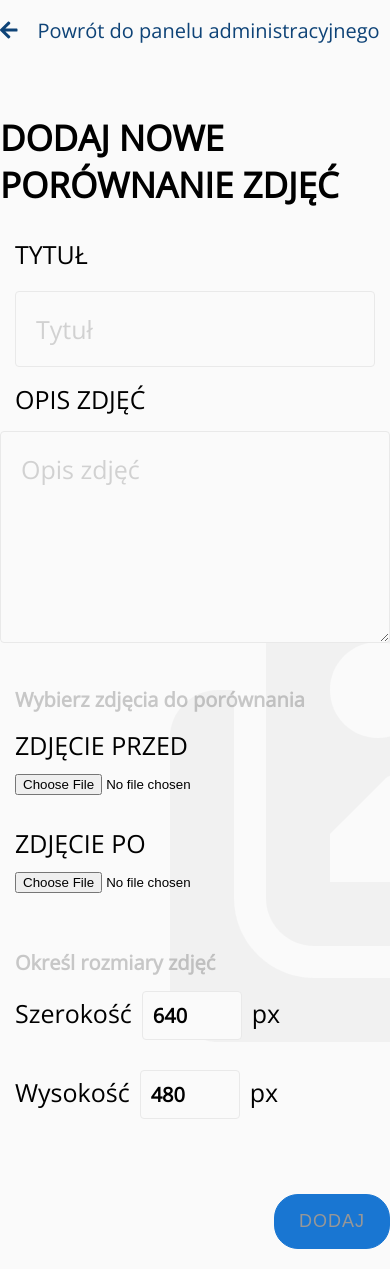
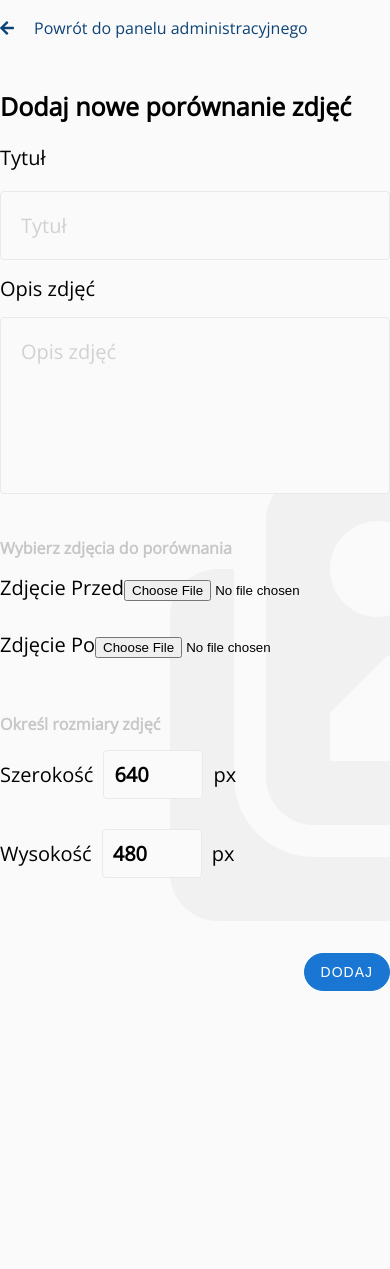
Before and after one commit to mariPab/photo-comparison, a React (Create React App) app in the folder client/: page /photo-comparison/admin/submit in a window 390 px wide. After the commit the page ends 1011 px from the top, so only its background shows below. Built offline with nearby package versions, Linux system fonts and the light colour scheme.

Commit message:
Improve responsiveness

```diff
--- a/client/src/components/UI/Button/StyledButton.style.tsx
+++ b/client/src/components/UI/Button/Button.style.tsx
@@ -17,25 +17,29 @@ const handleVariantStyles = (variant: string): FlattenSimpleInterpolation => {
         padding: 0.5rem;
         display: inline-block;
         font-size: 2.5rem;
+        color: ${darken(0.15, variables.colorBorder)};
       `;
     }
     default: {
       return css`
         background: ${variables.colorNeutral};
-        font-size: 1.8rem;
-        padding: 1.6rem 2.4rem;
+        font-size: 1.6rem;
+        padding: 1.4rem 2.2rem;
         border-radius: 24px;
         color: ${variables.colorWhite};
         border: 1px solid ${variables.colorNeutral};
+        @media(max-width: 668px) {
+          font-size: 1.4rem;
+          padding: 1rem 1.6rem;
+      }
       `;
     }
   }
 };
-const StyledButton: React.FunctionComponent<Props> = styled.button<Props>`
+export const CustomButton: React.FunctionComponent<Props> = styled.button<Props>`
   ${({ variant }: Props): FlattenSimpleInterpolation => handleVariantStyles(variant)}
   cursor: pointer;
   text-transform: uppercase;
-  color: ${darken(0.15, variables.colorBorder)};
   outline: none;
   text-align: center;
   letter-spacing: 0.1rem;
@@ -51,7 +55,3 @@ const StyledButton: React.FunctionComponent<Props> = styled.button<Props>`
     color: ${variables.colorText};
   }
 `;
-
-export {
-  StyledButton as Button,
-};
--- a/client/src/components/UI/Button/index.tsx
+++ b/client/src/components/UI/Button/index.tsx
@@ -1,21 +1,17 @@
 
 import React, { FunctionComponent } from 'react';
-import { Button } from './StyledButton.style';
+import { CustomButton } from './Button.style';
 
 interface Props {
   onClick?: (event: React.MouseEvent<HTMLButtonElement>) => void;
   variant?: string;
   [key: string]: any;
 }
-const Component: FunctionComponent<Props> = (
+export const Button: FunctionComponent<Props> = (
   { onClick, variant = '', ...otherProps }: Props) => (
-    <Button
+    <CustomButton
       variant={variant}
       onClick={onClick}
       {...otherProps}
     />
   );
-
-export {
-  Component as Button,
-};
--- a/client/src/components/UI/Input/Input.style.tsx
+++ b/client/src/components/UI/Input/Input.style.tsx
@@ -10,7 +10,7 @@ const nonFileInputType = (isNonFileType: boolean) => {
     background-color: ${variables.colorSupplemental};
     font-family: ${variables.fontMain};
     outline: none;
-    font-size: 2.5rem;
+    font-size: 2rem;
     border-radius: 4px;
     width: 100%;
     padding: 20px;
@@ -21,7 +21,7 @@ const nonFileInputType = (isNonFileType: boolean) => {
     background-color: ${lighten(0.5, variables.colorNeutral)};
     }
     &::placeholder {
-      font-size: 2.5rem;
+      font-size: 2rem;
       opacity: 0.3;
     }
   `;
@@ -46,10 +46,8 @@ interface LabelProps {
   [key: string]: any;
 }
 const StyledLabel = styled(({ flex, ...others }: LabelProps) => <label {...others} />)`
-  text-transform: ${({ flex }) => flex ? 'unset' : 'uppercase'};
-  font-weight: ${({ flex }) => flex ? 400 : 'normal'};
-  font-size: 2.5rem;
-  margin: 15px;
+  font-size: 2rem;
+  margin: 15px 0;
   display: block;
 `;
 
--- a/client/src/components/features/EditForm/index.tsx
+++ b/client/src/components/features/EditForm/index.tsx
@@ -16,7 +16,7 @@ import {
   GetPhotoData,
   EditComparison,
 } from '../../../redux/photos/types';
-import { FormContainer, FormElement, FlexContainer } from '../../../styles/StyledForm';
+import { FormContainer, FormElement, FlexContainer } from '../../../styles/Form.style';
 import { Label } from '../../UI/Input/Input.style';
 import { Input } from '../../UI/Input';
 
--- a/client/src/components/features/PhotoCard/StyledPhotoCard.style.tsx
+++ b/client/src/components/features/PhotoCard/PhotoCard.style.tsx
@@ -4,8 +4,10 @@ import { darken } from 'polished';
 
 export const PhotoCardRoot = styled.div`
   display: flex;
-  margin: 10px;
-  margin: 20px;
+  margin: 2rem;
+  @media(max-width: 668px) {
+    margin: 2rem 0;
+  }
 `;
 
 export const ImageWrapper = styled.div`
@@ -23,7 +25,10 @@ export const ImageWrapper = styled.div`
 `;
 
 export const InfoWrapper = styled.div`
-  padding: 0 30px;
+  padding: 0 0 0 3rem;
+  display: flex;
+  flex-direction: column;
+  justify-content: space-between;
   a.title {
     font-size: 2.2rem;
     font-weight: 400;
@@ -35,11 +40,29 @@ export const InfoWrapper = styled.div`
   a.fab,
   button {
     font-size: 2.6rem;
-    padding: 0 3rem 0 0;
-    margin-top: 3rem;
+    padding: 0 3rem 1rem 0;
     color: ${darken(0.3, variables.colorSupplemental)};
   }
   a:hover {
     color: ${variables.colorNeutral};
   }
+  @media(max-width: 768px) {
+    a.fab,
+    button {
+      font-size: 2.4rem;
+    }
+  }
+  @media(max-width: 668px) {
+    a.title {
+      font-size: 1.6rem;
+    }
+    a.fab,
+    button {
+      font-size: 2rem;
+    }
+  }
 `;
+
+export const ActionsBox = styled.div`
+
+`;
--- a/client/src/components/features/PhotoCard/index.tsx
+++ b/client/src/components/features/PhotoCard/index.tsx
@@ -7,7 +7,7 @@ import { Button } from '../../UI/Button';
 import { PhotoActions } from '../../../redux/photos/actions';
 import { PhotoInterface } from '../../../interfaces/photos';
 import { DeleteComparison } from '../../../redux/photos/types';
-import { PhotoCardRoot, ImageWrapper, InfoWrapper } from './StyledPhotoCard.style';
+import { PhotoCardRoot, ImageWrapper, InfoWrapper, ActionsBox } from './PhotoCard.style';
 const { deleteComparison } = PhotoActions;
 
 interface MapDispatchToProps {
@@ -29,6 +29,7 @@ export const PhotoCard = ({ photoData, deleteComparison }: Props): React.ReactEl
       <NavLink className="title" exact to={`/photos/${photoData._id}`}>
         {photoData.title}
       </NavLink>
+      <ActionsBox>
         <NavLink className="fab" exact to={`/admin/edit/${photoData._id}`}>
           <FontAwesomeIcon icon={faPen} />
         </NavLink>
@@ -38,6 +39,7 @@ export const PhotoCard = ({ photoData, deleteComparison }: Props): React.ReactEl
         >
           <FontAwesomeIcon icon={faTrash} />
         </Button>
+      </ActionsBox>
     </InfoWrapper>
   </PhotoCardRoot>
 );
--- a/client/src/components/features/Submit/index.tsx
+++ b/client/src/components/features/Submit/index.tsx
@@ -5,7 +5,7 @@ import { PhotoActions } from '../../../redux/photos/actions';
 import { WithFormLogicHOC } from '../../../interfaces/global';
 import { Button } from '../../UI/Button';
 import { SubmitPhoto } from '../../../redux/photos/types';
-import { FormContainer, FormElement, FlexContainer } from '../../../styles/StyledForm';
+import { FormContainer, FormElement, FlexContainer } from '../../../styles/Form.style';
 import { NavLink } from 'react-router-dom';
 import { FontAwesomeIcon } from '@fortawesome/react-fontawesome';
 import { faArrowLeft, faImages } from '@fortawesome/free-solid-svg-icons';
--- a/client/src/components/views/Admin/Admin.style.tsx
+++ b/client/src/components/views/Admin/Admin.style.tsx
@@ -6,13 +6,15 @@ import { NavLink } from 'react-router-dom';
 export const AdminContainer = styled.div`
   width: 100%;
   height: 100%;
-  padding: 5rem;
+  padding: 5rem 5rem 0;
+  @media(max-width: 668px) {
+    padding: 2rem 2rem 0;
+  }
 `;
 
 const CustomNavLink = styled(NavLink)`
   font-size: 2rem;
   text-decoration: none;
-  /* color: ${variables.colorText}; */
   letter-spacing: 0.1rem;
   padding: 30px 0;
   &:hover {
@@ -22,7 +24,7 @@ const CustomNavLink = styled(NavLink)`
 
 export const ManageSection = styled.div`
   overflow: auto;
-  height: calc(100% - 12rem);
+  height: calc(100% - 13rem);
   &::-webkit-scrollbar {
     -webkit-appearance: none;
     width: 4px;
@@ -31,6 +33,9 @@ export const ManageSection = styled.div`
   }
   &::-webkit-scrollbar-thumb {
     background: ${lighten(0.1, variables.colorBorder)};
+  }
+  @media(max-width: 668px) {
+    height: calc(100% - 10rem);
   }
 `;
 
@@ -43,6 +48,9 @@ export const ActionsContainer = styled.div`
   align-content: center;
   height: 12rem;
   width: 100%;
+  @media(max-width: 668px) {
+    height: 10rem;
+  }
 `;
 export {
   CustomNavLink as NavLink,
--- a/client/src/styles/StyledForm.tsx
+++ b/client/src/styles/Form.style.tsx
@@ -7,12 +7,11 @@ export const FormContainer = styled.div`
   margin: 0 auto;
   position: relative;
   h2 {
-    font-size: 3.5rem;
-    margin-top: 70px;
-    text-transform: uppercase;
+    font-size: 2.5rem;
+    margin-top: 5rem;
   }
   a {
-    font-size: 2rem;
+    font-size: 1.6rem;
     text-decoration: none;
     color: ${darken(0.2, variables.colorNeutral)};
     > svg {
@@ -42,10 +41,11 @@ export const FormElement = styled.form`
     background-color: ${variables.colorSupplemental};
     font-family: ${variables.fontMain};
     outline: none;
-    font-size: 2.5rem;
+    font-size: 2rem;
     border-radius: 4px;
     width: 100%;
     padding: 20px;
+    resize: none;
 
     &:active,
     &:focus {
@@ -53,7 +53,7 @@ export const FormElement = styled.form`
     background-color: ${lighten(0.5, variables.colorNeutral)};
     }
     &::placeholder {
-      font-size: 2.5rem;
+      font-size: 2rem;
       opacity: 0.3;
     }
   }
@@ -62,11 +62,11 @@ export const FormElement = styled.form`
     margin: 20px 0;
   }
   h3 {
-    font-size: 2rem;
+    font-size: 1.6rem;
     opacity: 0.2;
     margin: 0;
     margin-top: 40px;
-    padding: 0 15px;
+    /* padding: 0 15px; */
   }
   h4 {
     color: ${variables.colorNeutral};
```
Also changed, not shown: 1 other file (tests, documents, lock files or other folders). Lines whose indentation alone changed are shown as unchanged.
